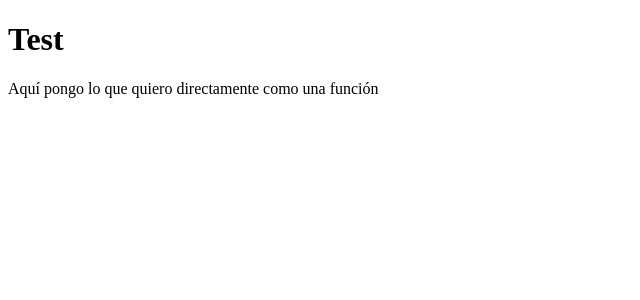
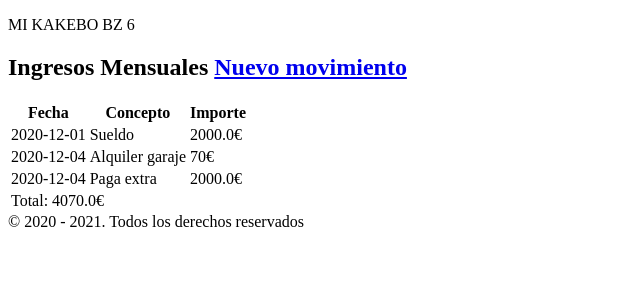
Before and after one commit to Humaneitor/movientos, a Flask app: page / in a window 1280 px wide. Shown: the top 300 px of the page, without its empty margins (0-640 px from the left). Run offline with Flask 2, Linux system fonts and the light colour scheme.

Commit message:
fin de la clase del jueves, por fin me salió

```diff
--- /dev/null
+++ b/movimientos/data/basededatos.csv
@@ -0,0 +1,3 @@
+2020-12-01,"Sueldo",2000.0
+2020-12-04,"Alquiler garaje",70
+2020-12-04,"Paga extra",2000.0
--- /dev/null
+++ b/movimientos/templates/base.html
@@ -0,0 +1,22 @@
+<!DOCTYPE html>
+<html lang="en">
+<head>
+    <meta charset="UTF-8">
+    <meta name="viewport" content="width=device-width, initial-scale=1.0">
+    <title>Movimientos - {% block title %}{% endblock %}</title>
+</head>
+<body>
+    <header>
+        <p>MI KAKEBO BZ 6</p>
+    </header>
+
+    <section>
+        {% block contenido %}{% endblock %}
+
+    </section>
+
+    <footer>
+        &copy; 2020 - 2021. Todos los derechos reservados
+    </footer>
+</body>
+</html>
--- a/movimientos/templates/movimientoslista.html
+++ b/movimientos/templates/movimientoslista.html
@@ -1,12 +1,27 @@
-<!DOCTYPE html>
-<html lang="en">
-<head>
-    <meta charset="UTF-8">
-    <meta name="viewport" content="width=device-width, initial-scale=1.0">
-    <title>Mi test</title>
-</head>
-<body>
-<h1>Test</h1>
-<p>{{miTexto}}</p>
-</body>
-</html>
+{% extends 'base.html' %}
+
+{% block title %} Mi Kakebo - {% endblock %}
+
+{% block contenido %}
+        <h1>Ingresos Mensuales <a href="creaalta">Nuevo movimiento</a></h1>
+
+        <Table>
+                <tr>
+                        <th>Fecha</th>
+                        <th>Concepto</th>
+                        <th>Importe</th>
+
+                </tr>
+        {% for registro in datos %}
+                <tr>
+                        <td>{{ registro [0] }}</td>
+                        <td>{{ registro [1] }}</td>
+                        <td>{{ registro [2] }}€</td>
+                </tr>
+        {% endfor %}
+
+                <tr>
+                        <td colspan="3">Total: {{ total }}€</td>
+                </tr>
+        </Table>
+{% endblock %}
--- a/movimientos/views.py
+++ b/movimientos/views.py
@@ -1,6 +1,20 @@
 from movimientos import app
 from flask import render_template
+import csv
 
 @app.route('/')
-def listaMovimientos():
-    return render_template("movimientoslista.html", miTexto="Aquí pongo lo que quiero directamente como una función")
+def listaingresos():
+    fIngresos = open("movimientos/data/basededatos.csv", "r")
+    csvReader = csv.reader(fIngresos, delimiter=',', quotechar="\"")
+    ingresos = list(csvReader)
+
+    total = 0
+    for ingreso in ingresos:
+        total += float(ingreso[2])
+
+
+    return render_template("movimientoslista.html",datos=ingresos, total=total)
+
+@app.route('/creaalta')
+def nuevoIngreso():
+    return 'Ya el miércoles si eso te enseño el formulario'
--- a/requirements.txt
+++ b/requirements.txt
@@ -3,4 +3,5 @@ Flask==1.1.2
 itsdangerous==1.1.0
 Jinja2==2.11.2
 MarkupSafe==1.1.1
+python-dotenv==0.15.0
 Werkzeug==1.0.1
```
Also changed, not shown: 1 other file.
